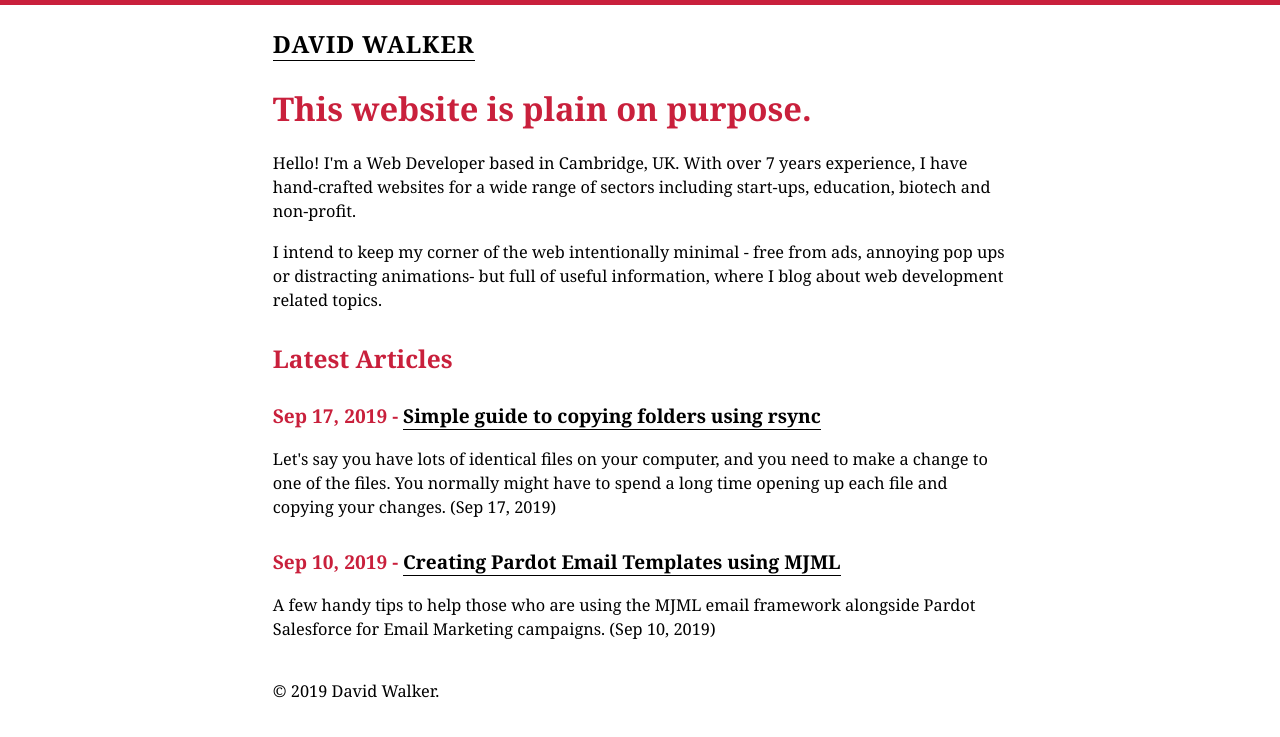
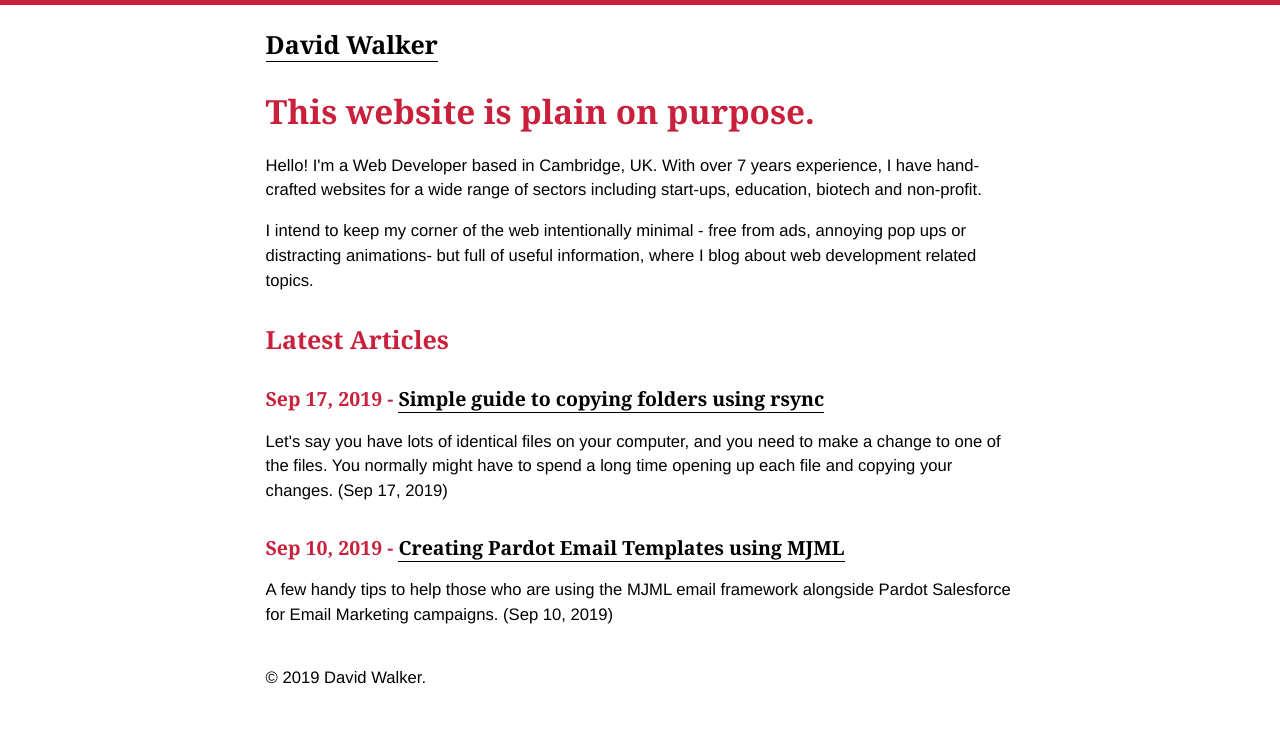
Before and after one commit to davidw-developer/ga_blog, a Jekyll site: the page built from index.html, in a window 1280 px wide. Shown: the top 737 px of the page. Built offline with Jekyll 4.4.1, drawn with Linux system fonts in a browser that asks for light colours.

Commit message:
Font tweaks

```diff
--- a/_sass/_base.scss
+++ b/_sass/_base.scss
@@ -1,12 +1,13 @@
 body {
-	font-size: 1.02em;
+	font-size: 1.04em;
 	line-height: 1.48;
 	color:#000;
 	border-top: 5px solid #C9203C;
 	margin:0;
-	font-family: 'Noto Serif', serif;
+	font-family: helvetica,arial;
 }
 h1,h2,h3 {
+	font-family: 'Noto Serif', serif;
 	line-height: 1.19;
 	color: #C9203C;
 }
@@ -25,9 +26,9 @@ a {
 #header h1 {
 	margin-top: 25px;
 	margin-bottom: 32px;
-	text-transform: uppercase;
-	font-size:145%;
-	letter-spacing: 0.04em;
+	// text-transform: uppercase;
+	font-size:150%;
+	// letter-spacing: 0.04em;
 }
 .container {
 	margin-left: auto;
```
